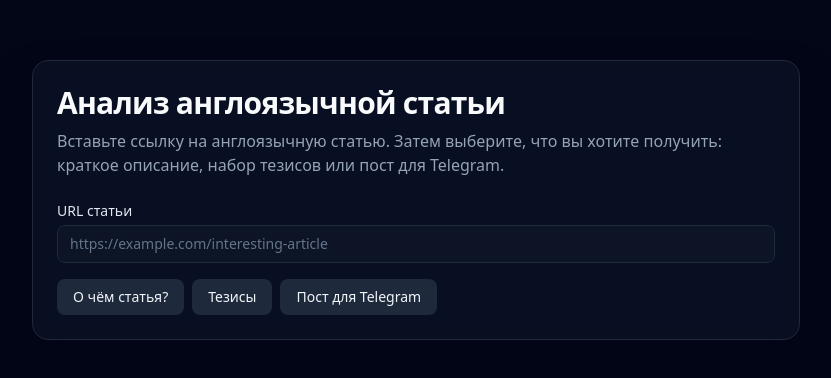
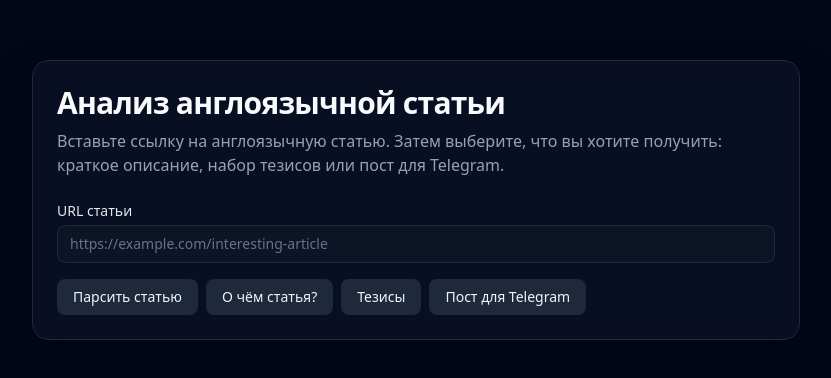
Before and after one commit to vildan-kharisov/referent, a Next.js app: page / in a window 1280 px wide. Shown: the part 200-578 px from the top of the page, without its empty margins (224-1055 px from the left). Built offline with nearby package versions, Linux system fonts and the light colour scheme.

Commit message:
Add 'parse' mode to homepage for article parsing functionality

```diff
--- a/app/page.tsx
+++ b/app/page.tsx
@@ -2,7 +2,7 @@
 
 import { useState } from "react";
 
-type Mode = "about" | "thesis" | "telegram" | null;
+type Mode = "parse" | "about" | "thesis" | "telegram" | null;
 
 export default function HomePage() {
   const [url, setUrl] = useState("");
@@ -48,6 +48,7 @@ export default function HomePage() {
   };
 
   const getModeLabel = (mode: Mode) => {
+    if (mode === "parse") return "Парсить статью";
     if (mode === "about") return "О чём статья?";
     if (mode === "thesis") return "Тезисы";
     if (mode === "telegram") return "Пост для Telegram";
@@ -79,6 +80,17 @@ export default function HomePage() {
         </label>
 
         <div className="flex flex-wrap gap-2">
+          <button
+            type="button"
+            onClick={() => handleClick("parse")}
+            className={`inline-flex flex-1 items-center justify-center gap-1 rounded-lg px-3 py-2 text-sm font-medium transition focus-visible:outline-none focus-visible:ring-2 focus-visible:ring-sky-500/60 sm:flex-none sm:px-4 ${
+              activeMode === "parse"
+                ? "bg-sky-500 text-slate-950 shadow shadow-sky-500/40"
+                : "bg-slate-800 text-slate-100 hover:bg-slate-700"
+            }`}
+          >
+            Парсить статью
+          </button>
           <button
             type="button"
             onClick={() => handleClick("about")}
```
